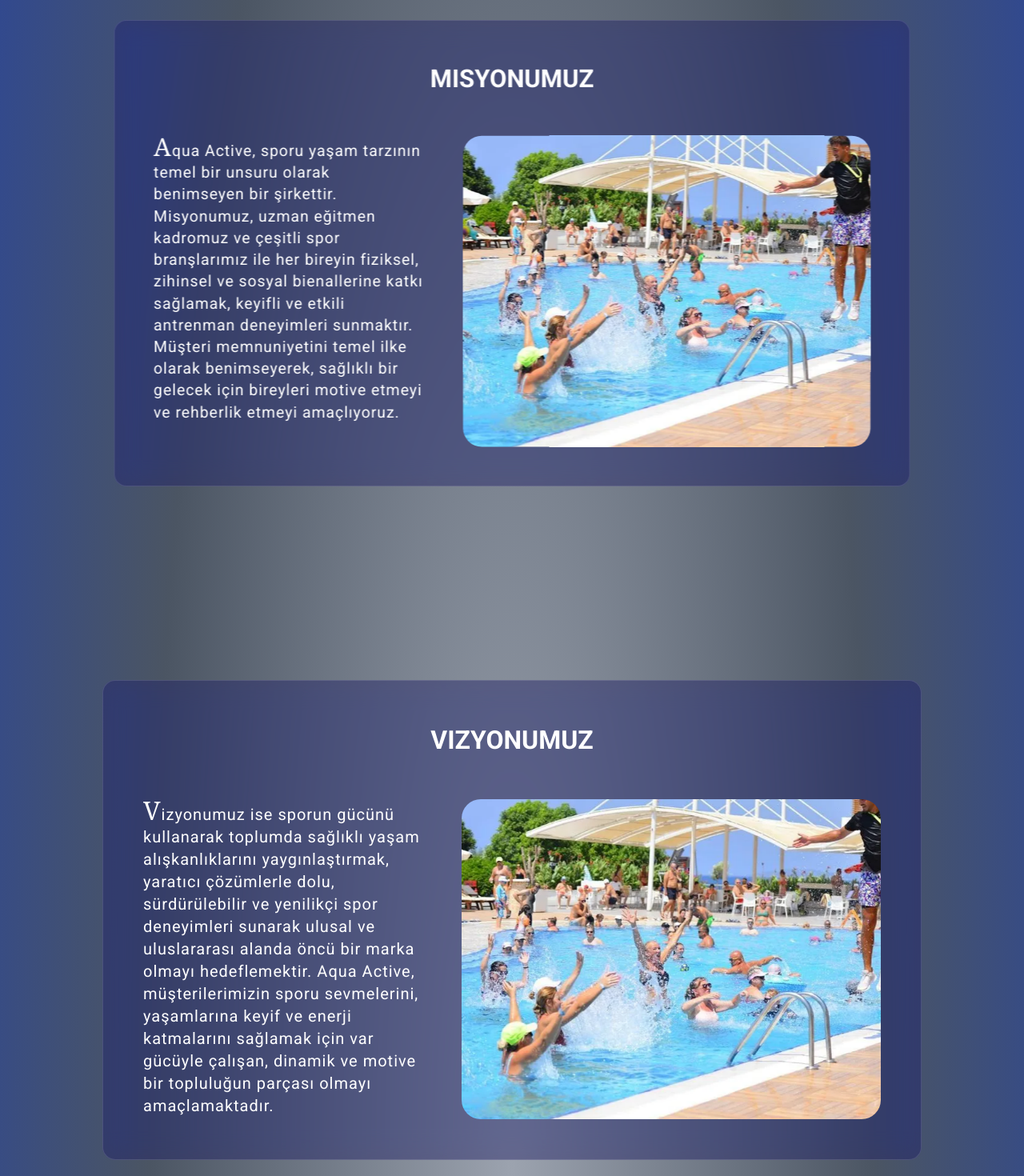
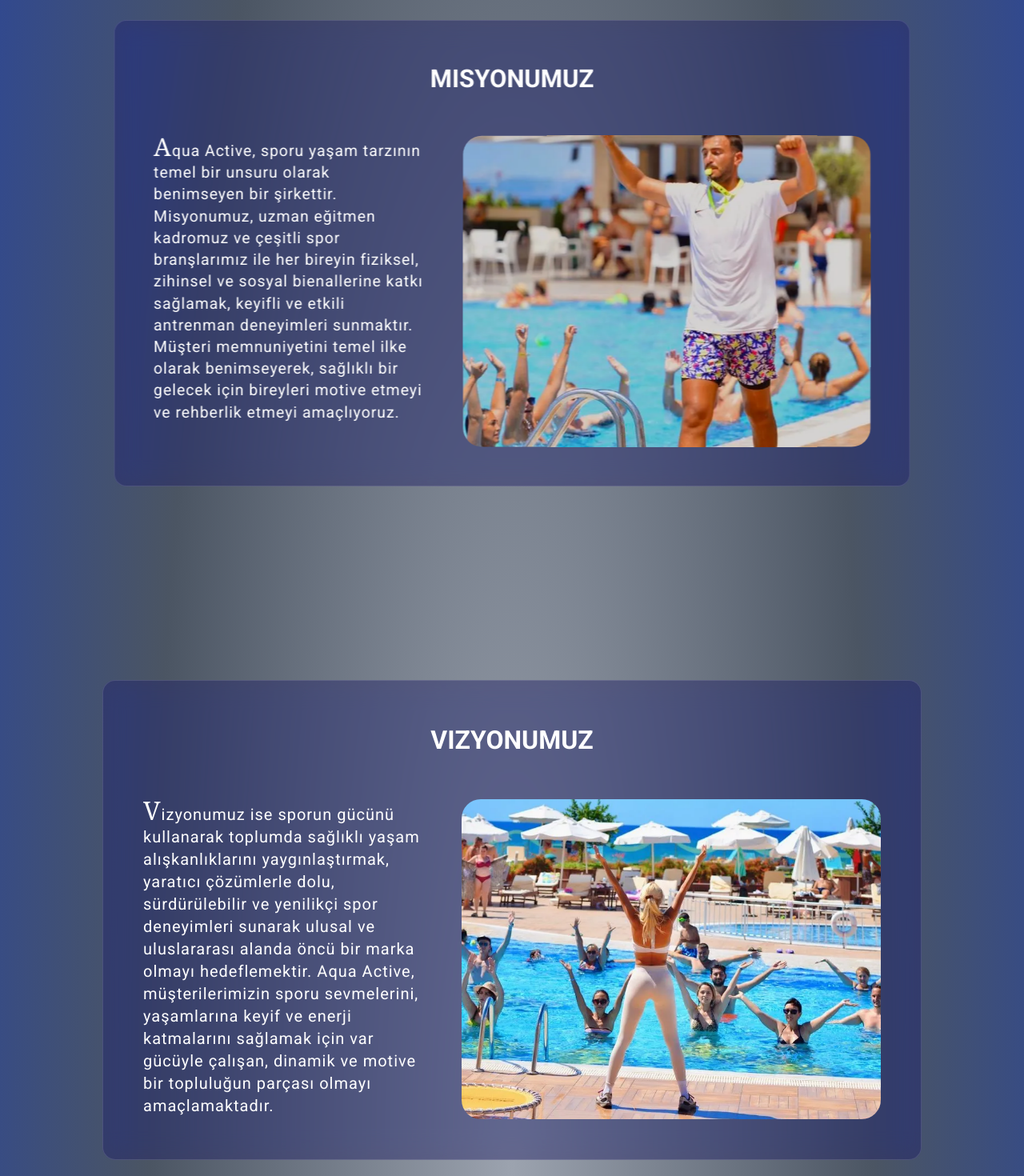
Before and after one commit to EmreeOzturk/kangoojump, a Next.js app: page / in a window 1280 px wide. Shown: the part 1660-3130 px from the top of the page at 80% size. Built offline with nearby package versions, Linux system fonts and the light colour scheme.

Commit message:
Update feature images

```diff
--- a/app/features.ts
+++ b/app/features.ts
@@ -9,22 +9,22 @@ export const features = [
     title: "MISYONUMUZ",
     description:
       "Aqua Active, sporu yaşam tarzının temel bir unsuru olarak benimseyen bir şirkettir. Misyonumuz, uzman eğitmen kadromuz ve çeşitli spor branşlarımız ile her bireyin fiziksel, zihinsel ve sosyal bienallerine katkı sağlamak, keyifli ve etkili antrenman deneyimleri sunmaktır. Müşteri memnuniyetini temel ilke olarak benimseyerek, sağlıklı bir gelecek için bireyleri motive etmeyi ve rehberlik etmeyi amaçlıyoruz.",
-    src: "/images/1.webp",
+    src: "/images/2.webp",
   },
   {
     title: "VIZYONUMUZ",
     description:
       "Vizyonumuz ise sporun gücünü kullanarak toplumda sağlıklı yaşam alışkanlıklarını yaygınlaştırmak, yaratıcı çözümlerle dolu, sürdürülebilir ve yenilikçi spor deneyimleri sunarak ulusal ve uluslararası alanda öncü bir marka olmayı hedeflemektir. Aqua Active, müşterilerimizin sporu sevmelerini, yaşamlarına keyif ve enerji katmalarını sağlamak için var gücüyle çalışan, dinamik ve motive bir topluluğun parçası olmayı amaçlamaktadır.",
-    src: "/images/1.webp",
+    src: "/images/3.webp",
   },
   {
     title: "NEDEN ALANYA?",
     description: "Alanya, Antalya’nın güzellikleriyle tanıştığı bir turistik cennet. Aqua Active olarak, Alanya’nın enerjisiyle buluşarak çeşitli spor branşlarıyla sağlıklı yaşamı destekliyoruz. Aqua Jump, Aqua Step, Aqua Spinning, Aqua Fitness, Kangoo Jumps gibi aktivitelerimizle Alanya’da sporun ve sağlıklı yaşamın öncüsü olma misyonumuzu sürdürüyoruz. Uzman eğitmen kadromuzla sizleri Alanya’da sağlıklı bir yaşama davet ediyoruz.",
-    src: "/images/1.webp",
+    src: "/images/4.webp",
   },
   {
     title: "BIZIMLE CALISMAK ISTER MISINIZ?",
     description: "Aqua Active olarak, sizlere benzersiz spor deneyimleri sunmak ve sağlıklı yaşamı desteklemek amacıyla profesyonel ekibimiz ve çeşitli spor branşlarımızla hizmetinizdeyiz. Siz de sağlıklı bir yaşam tarzını benimseyen, dinamik ve enerjik bir ortak arıyorsanız, Aqua Active ile çalışmayı düşünmenizi öneririz.\n Bize ulaşarak detaylı bilgi alabilir, ihtiyaçlarınıza yönelik özel spor etkinlikleri ve gösteriler tasarlamak için birlikte çalışma fırsatını değerlendirebiliriz. Sizinle birlikte, sporun gücünü kullanarak unutulmaz ve etkileyici deneyimler yaratmak için sabırsızlanıyoruz.",
-    src: "/images/1.webp",
+    src: "/images/5.webp",
   },
 ];
```
